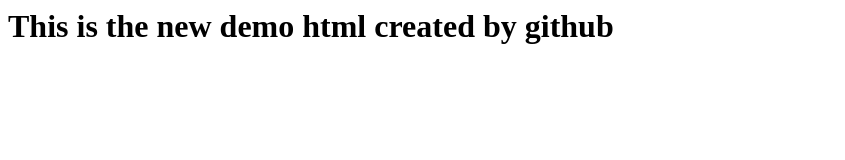
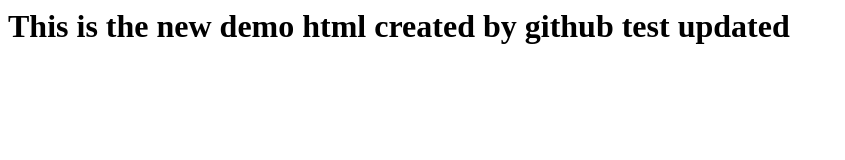
Before and after one commit to DIWAKARDM/mydm, a plain HTML site: page index.html in a window 1280 px wide. Shown: the whole page, without its empty margins (0-845 px from the left). Drawn offline with Linux system fonts and the light colour scheme.

Commit message:
test updated

```diff
--- a/index.html
+++ b/index.html
@@ -1 +1 @@
-<h1> This is the new demo html created by github
+<h1> This is the new demo html created by github test updated
```
